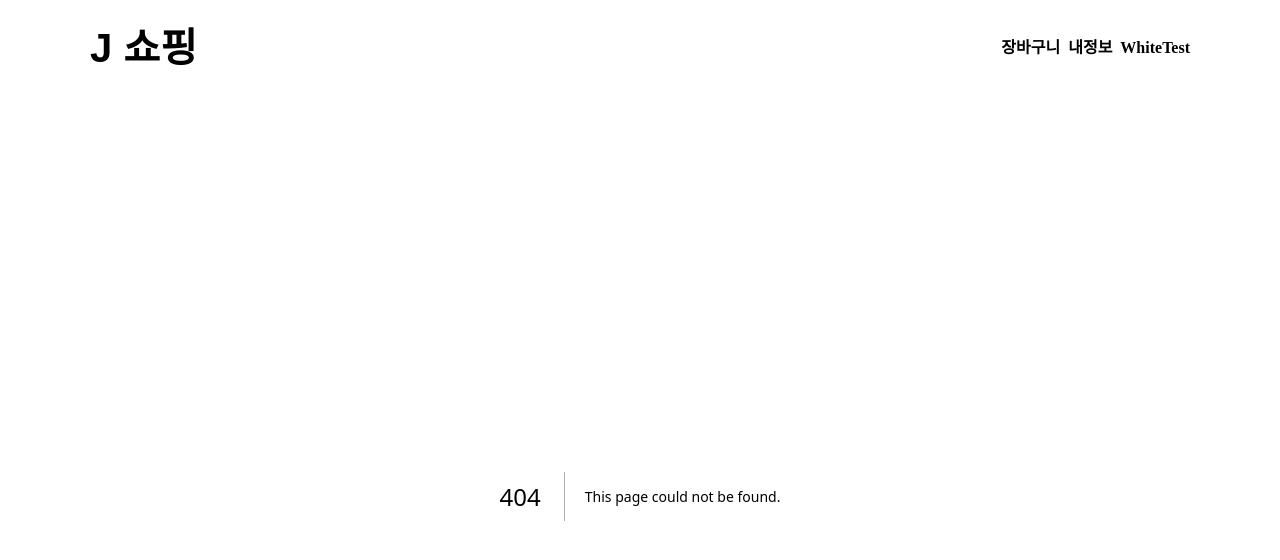
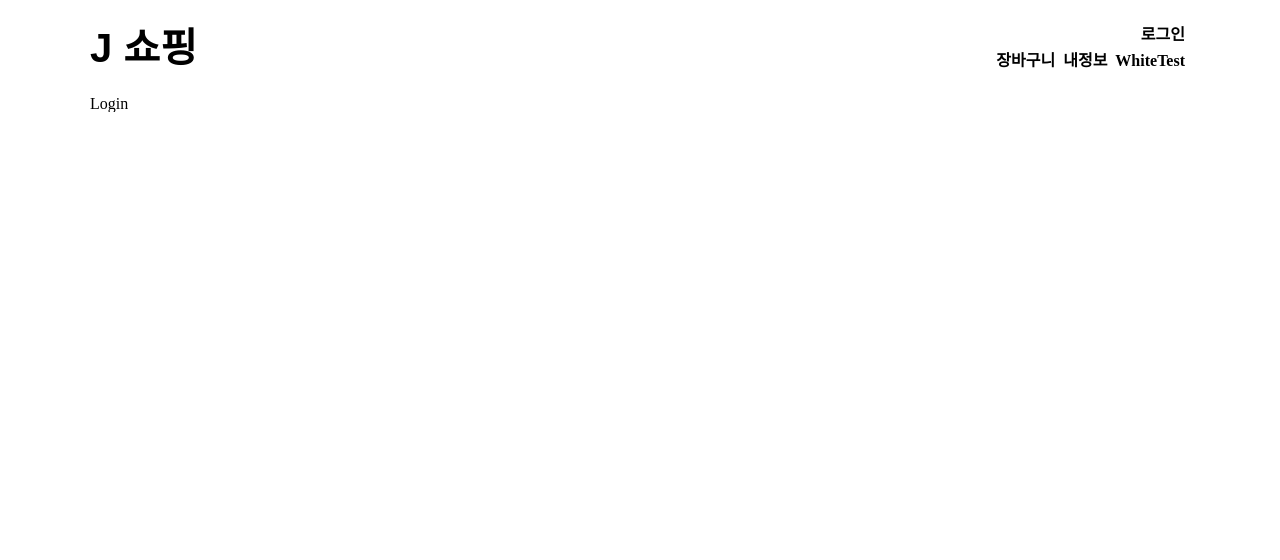
Before and after one commit to JeongEEE/shopping-react-nextjs, a Next.js app: page /login in a window 1280 px wide. Before the commit this address had no page. Shown: the top 560 px of the page. Built offline with nearby package versions, Linux system fonts and the light colour scheme.

Commit message:
firebase

```diff
--- a/components/layout/layout.tsx
+++ b/components/layout/layout.tsx
@@ -1,6 +1,7 @@
-import React, { Fragment } from 'react'
+import React, { Fragment, useState, useEffect } from 'react'
 import MainNavigation from './main-navigation'
 import { css, jsx } from '@emotion/react'
+import { useRouter } from 'next/router'
 
 const mainContent = css`
 	max-width: 1100px;
@@ -10,11 +11,23 @@ const mainContent = css`
 `
 
 const Layout = (props) => {
+	const router = useRouter()
+	const [noNav, setNoNav] = useState(false);
+
+	useEffect(() => {
+		router.events.on('routeChangeComplete',  (url) => {
+			if(url === '/login') setNoNav(true)
+			else setNoNav(false)
+    })
+		return () => {
+			router.events.off('routeChangeComplete', () => { })
+		}
+	}, [])
 
   return (
     <Fragment>
 			<div css={mainContent}>
-				<MainNavigation />
+				{noNav ? null : <MainNavigation />}
 				<main>{props.children}</main>
 			</div>
     </Fragment>
--- a/components/layout/main-navigation.module.css
+++ b/components/layout/main-navigation.module.css
@@ -10,8 +10,9 @@
   list-style: none;
   display: flex;
   align-items: baseline;
+	justify-content: flex-end;
   margin: 0;
-  padding: 0;
+  padding: 5px;
 	gap: 0.5rem;
 	font-weight: bold;
 }
--- a/components/layout/main-navigation.tsx
+++ b/components/layout/main-navigation.tsx
@@ -10,6 +10,9 @@ function MainNavigation() {
         <Logo />
       </Link>
       <nav>
+				<ul>
+          <li><Link href="/login">로그인</Link></li>
+				</ul>
         <ul>
           <li><Link href="/basket">장바구니</Link></li>
           <li><Link href="/my-info">내정보</Link></li>
--- a/package.json
+++ b/package.json
@@ -22,6 +22,7 @@
     "axios": "1.3.4",
     "eslint": "8.34.0",
     "eslint-config-next": "13.1.6",
+    "firebase": "9.17.2",
     "next": "13.1.6",
     "react": "18.2.0",
     "react-dom": "18.2.0",
--- /dev/null
+++ b/pages/login/index.tsx
@@ -0,0 +1,9 @@
+import React from 'react'
+
+const Login = () => {
+	return (
+		<div>Login</div>
+	)
+}
+
+export default Login
```
Also changed, not shown: pages/index.tsx (+12 -0 lines), 2 other files (tests, documents, lock files or other folders).
